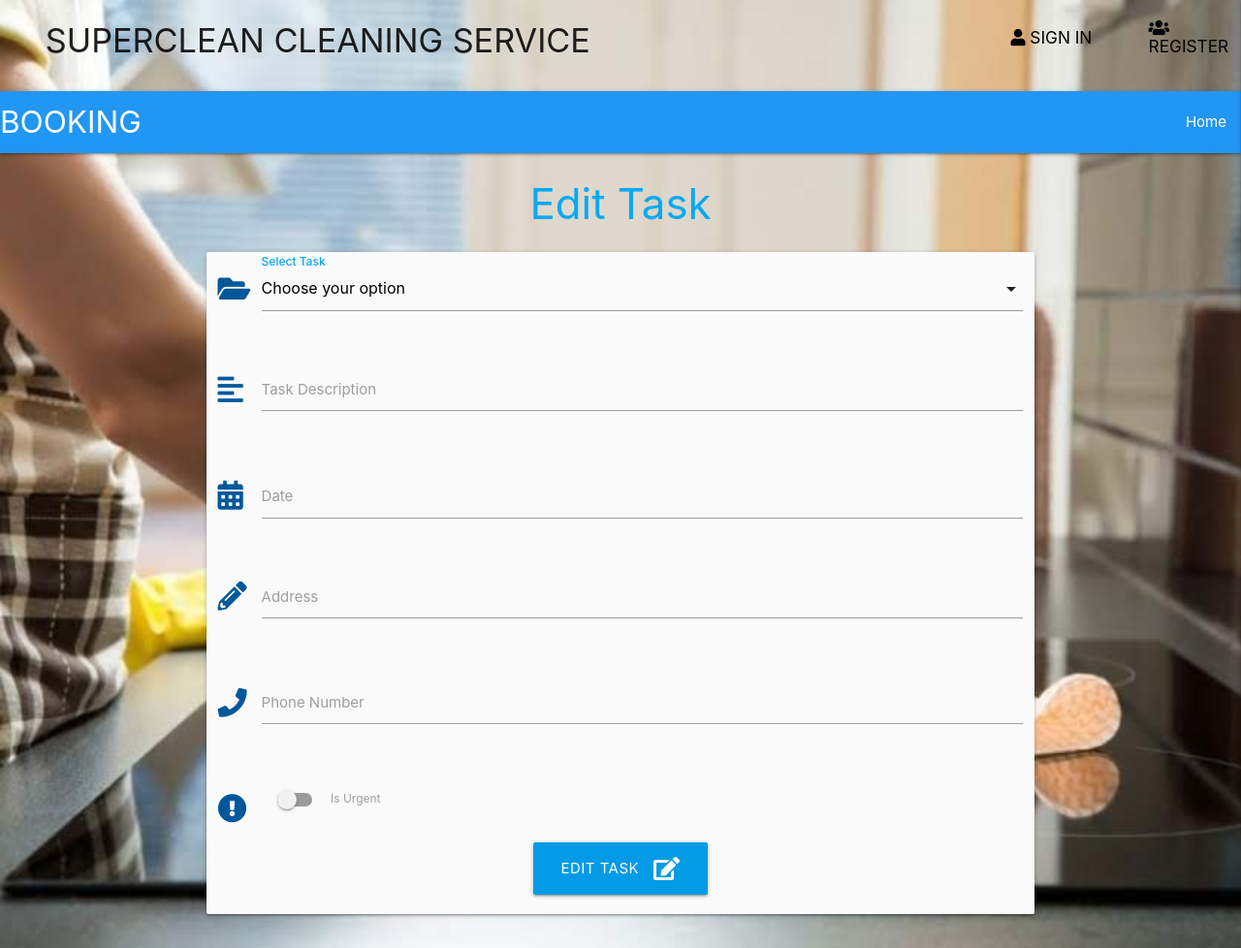
After one commit to Gerardbulky/bookings, a Flask app: template templates/edit_task.html in a window 1280 px wide. The commit adds this page. Shown: the whole page at 97% size. Run offline with Flask 2, Linux system fonts and the light colour scheme; the template is opened without the code that fills it, so the values that code supplies are empty; some libraries are stand-ins or nearby versions.

Commit message:
wired up ask edit button

```diff
--- a/run.py
+++ b/run.py
@@ -128,6 +128,13 @@ def add_task():
     return render_template("add_task.html", categori=categories)
 
 
+@app.route("/edit_task/<task_id>", methods=["GET", "POST"])
+def edit_task(task_id):
+    task = mongo.db.tasks.find_one({"_id": ObjectId(task_id)})
+    categories = mongo.db.categories.find().sort("category_name", 1)
+    return render_template("edit_task.html", task=task, categori=categories)
+
+
 if __name__ == "__main__":
     app.run(host=os.environ.get("IP"),
             port=int(os.environ.get("PORT")),
--- a/static/css/style.css
+++ b/static/css/style.css
@@ -13,3 +13,11 @@ body{
 .upper{
     columns: black;
 }
+
+.btn-small {
+    margin: 5px;
+}
+.collapsible-header .col strong {
+    margin: 5px;
+    line-height: 42px;
+}
--- /dev/null
+++ b/templates/edit_task.html
@@ -0,0 +1,83 @@
+{% extends "base.html" %}
+{% block content %}
+
+    <h3 class="light-blue-text darken-4 center-align">Edit Task</h3>
+
+    <!-----------------------submit button---------------------------------->
+<div class="row">
+    <form class="col s12 m8 offset-m2 card-panel grey lighten-5" method="POST" action="{{ url_for('edit_task', task_id=task._id) }}">
+        <div class="row">
+          <div class="input-field col s12">
+              <i class="fas fa-folder-open prefix light-blue-text text-darken-4"></i>
+                <select id="category_name" name="category_name" class="validate" required>
+                    <option value="" disabled selected>Choose your option</option>
+                    {% for categ in categori %}
+                        <option value="{{ categ.category_name }}">{{ categ.category_name }}</option>
+                    {% endfor %}
+                </select>
+              <label for="category_name"><strong class="light-blue-text"> Select Task </strong></label>
+          </div>
+        </div>
+        <!------------------Task Description---------------------------------->
+        <div class="row">
+            <div class="input-field col s12">
+                <i class="fas fa-align-left prefix light-blue-text text-darken-4"></i>
+                <textarea id="description" type="text" name="description"
+                minlength="5" maxlength="100" class="materialize-textarea validate" required></textarea>
+                <label for="description">
+                    Task Description</label>
+            </div>
+        </div>
+        <div class="row">
+            <div class="input-field col s12">
+                <i class="fas fa-calendar-alt prefix light-blue-text text-darken-4"></i>
+                <input id="date" name="date" type="text" class="datepicker validate" required>
+                <label for="date">Date</label>
+            </div>
+        </div>
+        <!------------------Address---------------------------------->
+        <div class="row">
+            <div class="input-field col s12">
+                <i class="fas fa-pencil-alt prefix light-blue-text text-darken-4"></i>
+                <textarea id="address" name="address"
+                minlength="5" maxlength="50" class="materialize-textarea validate" required></textarea>
+                <label for="address">Address</label>
+            </div>
+        </div>
+        <!------------------Phone number---------------------------------->
+        <div class="row">
+            <div class="input-field col s12">
+                <i class="fas fa-phone prefix light-blue-text text-darken-4"></i>
+                <textarea id="phone_number" name="phone_number" type="text"
+                minlength="5" maxlength="15" class="materialize-textarea validate" required></textarea>
+                <label for="phone_number">Phone Number</label>
+            </div>
+        </div>
+        <!------------------Urgent  Toggle---------------------------------->
+        <div class="row">
+            <div class="input-field col s12">
+                <div class="switch">
+                    <div class="switch">
+                        <i class="fas fa-exclamation-circle prefix light-blue-text text-darken-4"></i>
+                          <label for="is_urgent">
+                          <input type="checkbox" id="is_urgent" name="is_urgent">
+                          <span class="lever"></span>
+                             Is Urgent
+                          </label>
+                    </div>
+                </div>
+            </div>
+        </div>
+        <!------------------submit button---------------------------------->
+        <div class="row">
+            <div class="col s12 center-align">
+                <button type="submit" class="btn-large light-blue darken-1 text-shadow">
+                    Edit Task <i class="fas fa-edit right"></i>
+
+                </button>
+            </div>
+        </div>
+    </form>
+</div>
+
+{% endblock %}
--- a/templates/login.html
+++ b/templates/login.html
@@ -45,7 +45,7 @@
     <div class="row">
         <div class="col s12">
              <p class="center-align">
-               Are You A New Member  <a href="{{ url_for('regist') }}" class="light-blue-text text-darken-4">CREATE AN ACCOUNT</a>
+             <strong> Are You A New Member <a href="{{ url_for('regist') }}" class="light-blue-text text-darken-4">CREATE AN ACCOUNT</a></strong>
              </p>
         </div>
 
--- a/templates/register.html
+++ b/templates/register.html
@@ -50,7 +50,7 @@
     <div class="row">
         <div class="col s12">
              <p class="center-align">
-              If You Already Have An Account  <a href="{{ url_for('login') }}" class="light-blue-text text-darken-4">LOG IN</a>
+             <strong> If You Already Have An Account <a href="{{ url_for('login') }}" class="light-blue-text text-darken-4">LOG IN</a></strong>
              </p>
         </div>
 
```
Also changed, not shown: templates/task.html (+14 -7 lines).
